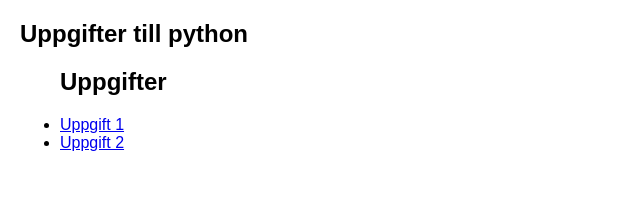
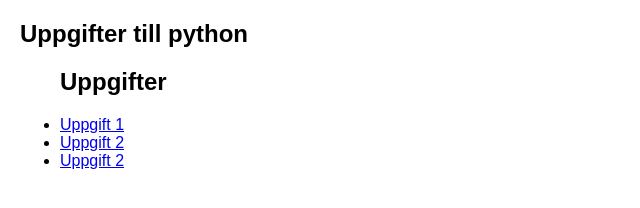
Before and after one commit to StefanFolkesson/StefanFolkesson.github.io, a plain HTML site: page python/uppgifter.html in a window 1280 px wide. Shown: the full height of the page, 0-640 px from the left. Drawn offline with Linux system fonts and the light colour scheme.

Commit message:
uppgifter2

```diff
--- a/python/uppgifter.html
+++ b/python/uppgifter.html
@@ -12,6 +12,7 @@
         <h2>Uppgifter</h2>
         <li><a href="uppgift1">Uppgift 1</a>
         <li><a href="uppgift2">Uppgift 2</a>
+        <li><a href="uppgift3">Uppgift 2</a>
     </ul>
 </body>
 </html>
```
Also changed, not shown: 1 other file.
